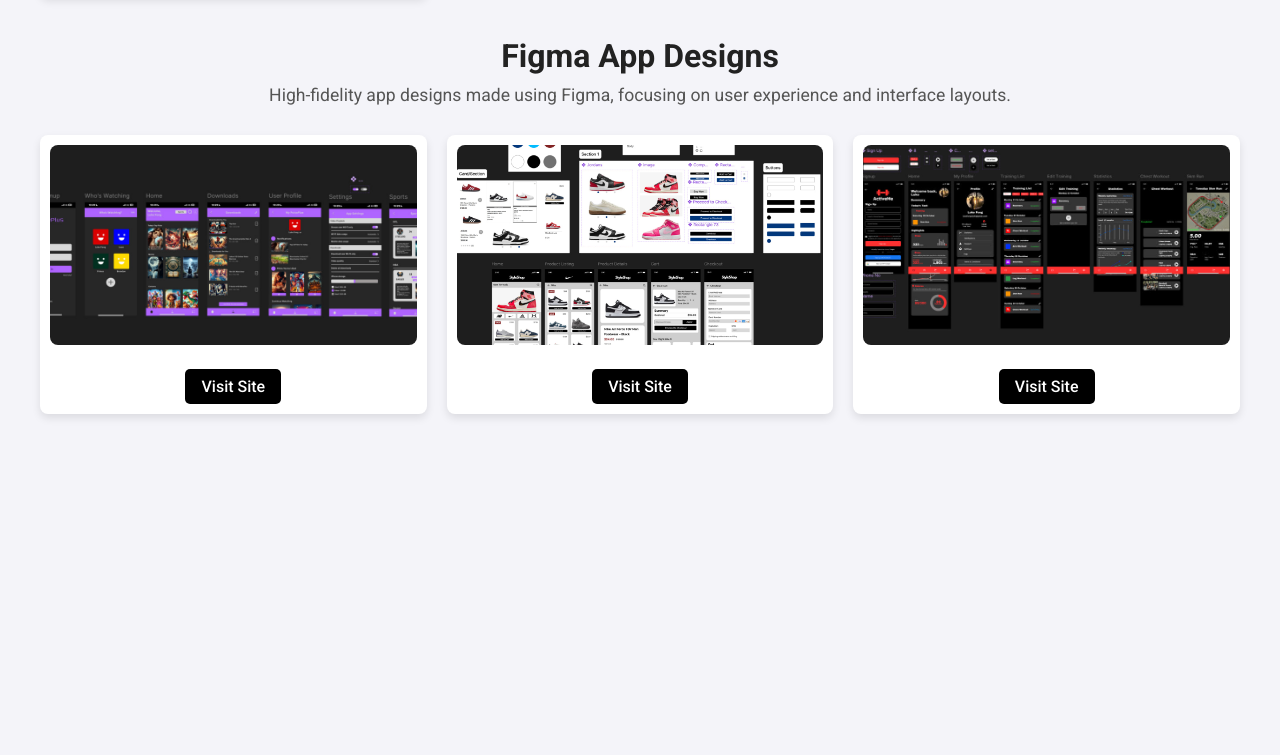
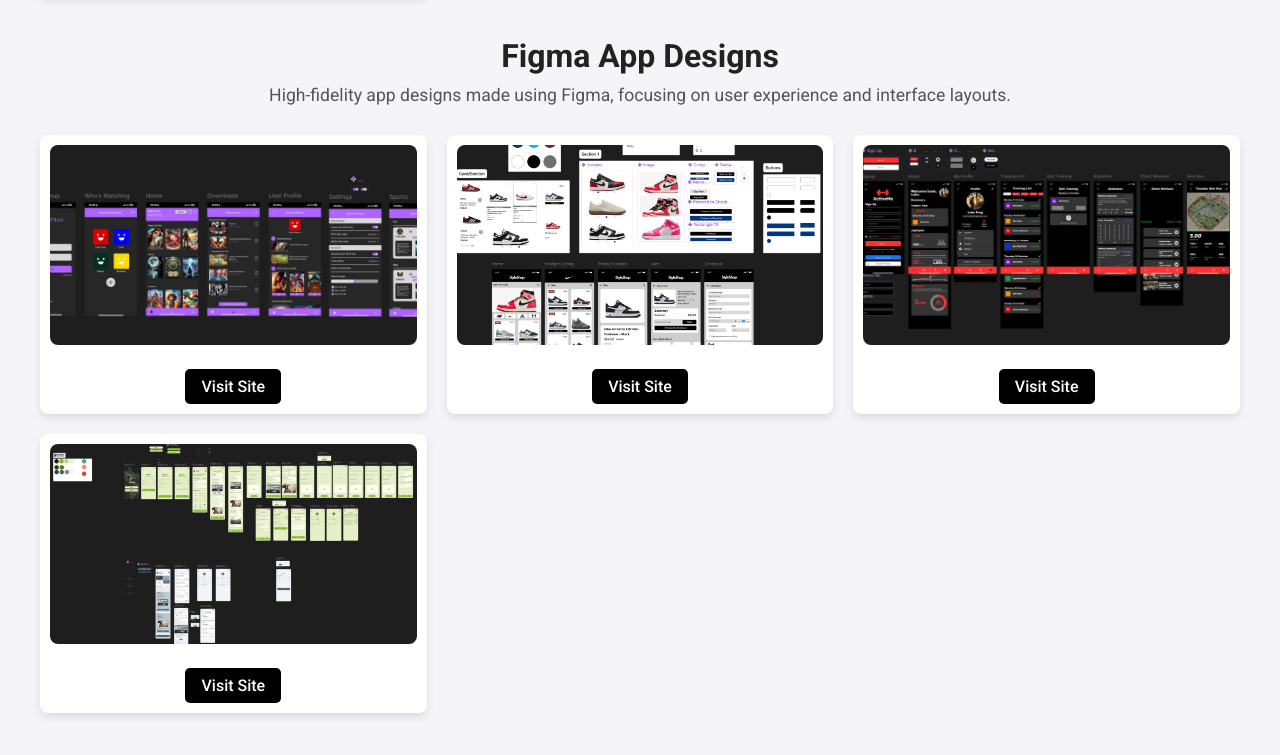
Before and after one commit to lvkxe/Portfolio_luke, a plain HTML site: page project1.html in a window 1280 px wide. Shown: the part 1825-2580 px from the top of the page. Before the commit the page ends 2299 px from the top, so only its background shows below. Drawn offline with Linux system fonts and the light colour scheme.

Commit message:
Update project1.html

```diff
--- a/project1.html
+++ b/project1.html
@@ -223,7 +223,7 @@
         clothingShopGrid: [0, 5],
         reactAppsGrid: [5, 2],
         illustratorGrid: [7, 4],
-        figmaGrid: [11, 3]
+        figmaGrid: [11, 4]
       };
 
       Object.entries(sections).forEach(([id, [start, count]]) => {
```
